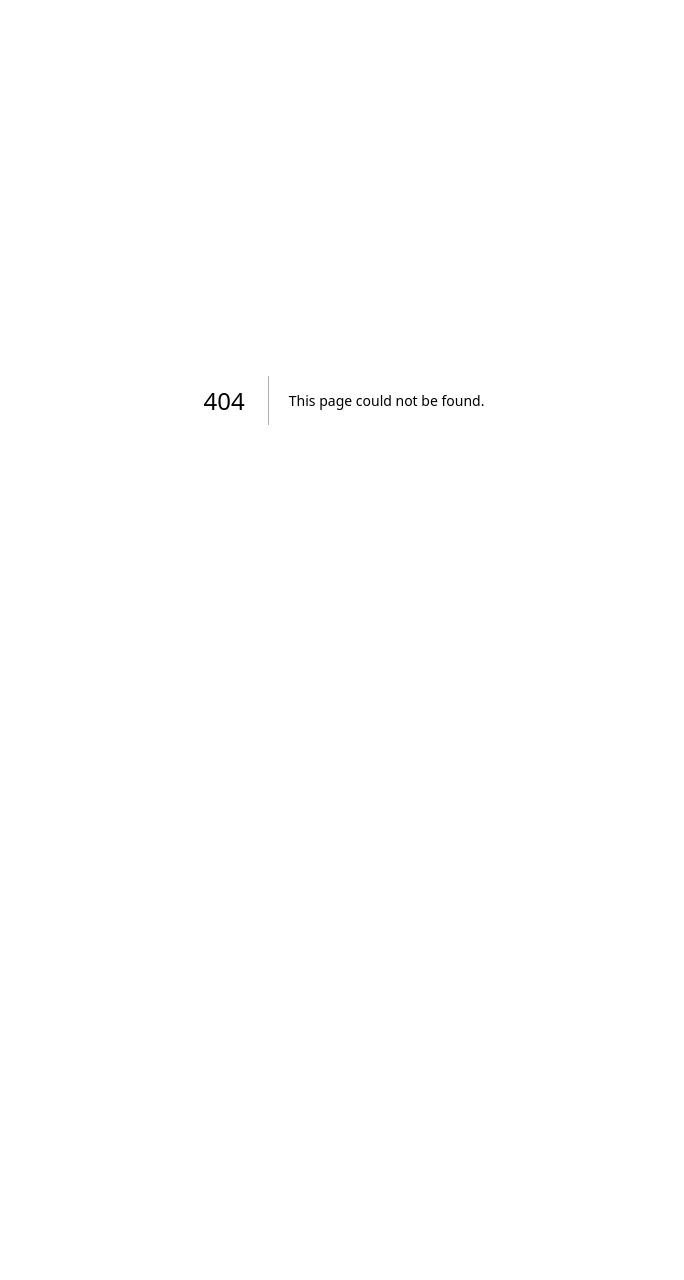
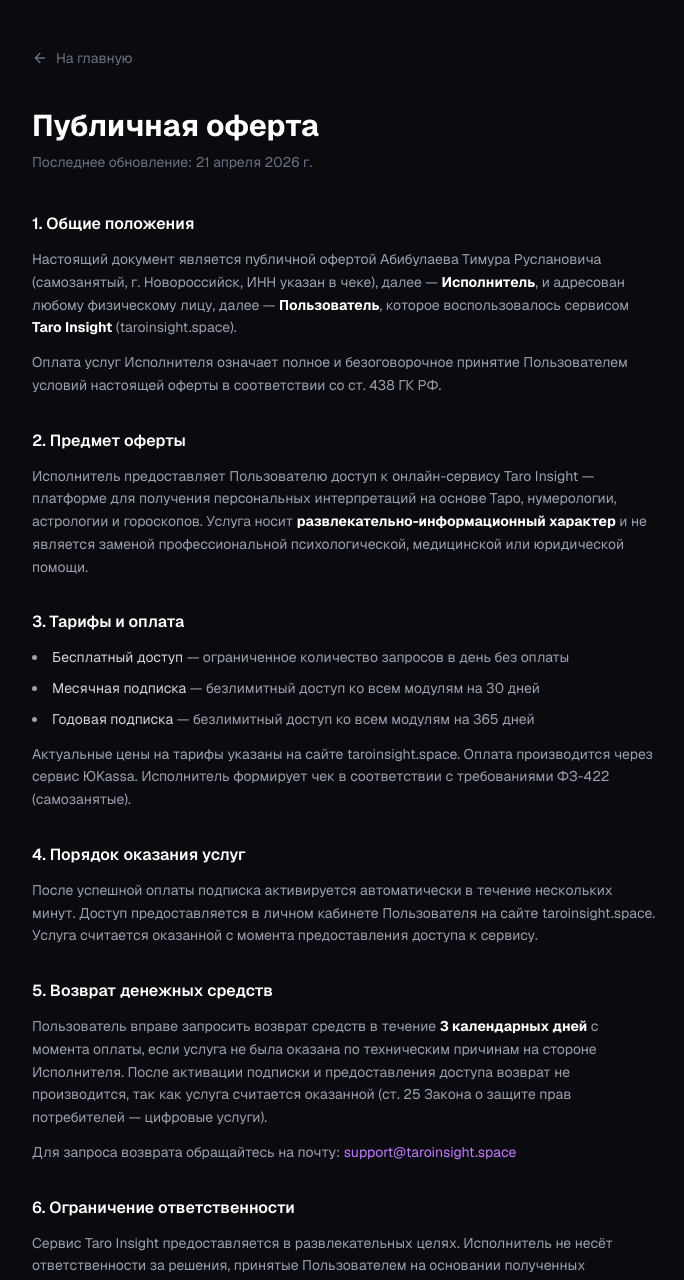
Before and after one commit to BurgerKing201/taro-insight, a Next.js app: page /oferta in a window 1280 px wide. Before the commit this address had no page. Shown: the top 1280 px of the page, without its empty margins (296-980 px from the left). Before the commit the page ends 800 px from the top, so only its background shows below. Built offline with nearby package versions, Linux system fonts and the light colour scheme.

Commit message:
add public offer (oferta) page and footer link

```diff
--- /dev/null
+++ b/src/app/oferta/page.tsx
@@ -0,0 +1,144 @@
+"use client";
+
+import React from "react";
+import { useRouter } from "next/navigation";
+import { ArrowLeft } from "lucide-react";
+
+export default function OfertaPage() {
+  const router = useRouter();
+
+  return (
+    <div className="min-h-screen bg-[#0a0a0f] text-gray-300">
+      <div className="max-w-2xl mx-auto px-6 py-12">
+        <button
+          onClick={() => router.push("/")}
+          className="flex items-center gap-2 text-gray-500 hover:text-gray-300 transition-colors cursor-pointer mb-10 text-sm"
+        >
+          <ArrowLeft className="w-4 h-4" />
+          На главную
+        </button>
+
+        <h1 className="text-3xl font-bold text-white mb-2">Публичная оферта</h1>
+        <p className="text-gray-500 text-sm mb-10">Последнее обновление: 21 апреля 2026 г.</p>
+
+        <div className="space-y-8 text-sm leading-relaxed">
+
+          <section>
+            <h2 className="text-white font-semibold text-base mb-3">1. Общие положения</h2>
+            <p className="text-gray-400">
+              Настоящий документ является публичной офертой Абибулаева Тимура Руслановича
+              (самозанятый, г. Новороссийск, ИНН указан в чеке), далее — <strong className="text-white">Исполнитель</strong>,
+              и адресован любому физическому лицу, далее — <strong className="text-white">Пользователь</strong>,
+              которое воспользовалось сервисом <strong className="text-white">Taro Insight</strong> (taroinsight.space).
+            </p>
+            <p className="text-gray-400 mt-3">
+              Оплата услуг Исполнителя означает полное и безоговорочное принятие Пользователем
+              условий настоящей оферты в соответствии со ст. 438 ГК РФ.
+            </p>
+          </section>
+
+          <section>
+            <h2 className="text-white font-semibold text-base mb-3">2. Предмет оферты</h2>
+            <p className="text-gray-400">
+              Исполнитель предоставляет Пользователю доступ к онлайн-сервису Taro Insight —
+              платформе для получения персональных интерпретаций на основе Таро, нумерологии,
+              астрологии и гороскопов. Услуга носит <strong className="text-white">развлекательно-информационный характер</strong> и
+              не является заменой профессиональной психологической, медицинской или юридической помощи.
+            </p>
+          </section>
+
+          <section>
+            <h2 className="text-white font-semibold text-base mb-3">3. Тарифы и оплата</h2>
+            <ul className="space-y-2 list-disc list-inside text-gray-400">
+              <li><span className="text-gray-300">Бесплатный доступ</span> — ограниченное количество запросов в день без оплаты</li>
+              <li><span className="text-gray-300">Месячная подписка</span> — безлимитный доступ ко всем модулям на 30 дней</li>
+              <li><span className="text-gray-300">Годовая подписка</span> — безлимитный доступ ко всем модулям на 365 дней</li>
+            </ul>
+            <p className="text-gray-400 mt-3">
+              Актуальные цены на тарифы указаны на сайте taroinsight.space.
+              Оплата производится через сервис ЮKassa. Исполнитель формирует чек в соответствии
+              с требованиями ФЗ-422 (самозанятые).
+            </p>
+          </section>
+
+          <section>
+            <h2 className="text-white font-semibold text-base mb-3">4. Порядок оказания услуг</h2>
+            <p className="text-gray-400">
+              После успешной оплаты подписка активируется автоматически в течение нескольких минут.
+              Доступ предоставляется в личном кабинете Пользователя на сайте taroinsight.space.
+              Услуга считается оказанной с момента предоставления доступа к сервису.
+            </p>
+          </section>
+
+          <section>
+            <h2 className="text-white font-semibold text-base mb-3">5. Возврат денежных средств</h2>
+            <p className="text-gray-400">
+              Пользователь вправе запросить возврат средств в течение <strong className="text-white">3 календарных дней</strong> с
+              момента оплаты, если услуга не была оказана по техническим причинам на стороне Исполнителя.
+              После активации подписки и предоставления доступа возврат не производится, так как услуга
+              считается оказанной (ст. 25 Закона о защите прав потребителей — цифровые услуги).
+            </p>
+            <p className="text-gray-400 mt-3">
+              Для запроса возврата обращайтесь на почту:{" "}
+              <a href="mailto:support@taroinsight.space" className="text-purple-400 hover:text-purple-300 transition-colors">
+                support@taroinsight.space
+              </a>
+            </p>
+          </section>
+
+          <section>
+            <h2 className="text-white font-semibold text-base mb-3">6. Ограничение ответственности</h2>
+            <p className="text-gray-400">
+              Сервис Taro Insight предоставляется в развлекательных целях. Исполнитель не несёт
+              ответственности за решения, принятые Пользователем на основании полученных интерпретаций.
+              Исполнитель не гарантирует точность, полноту или применимость результатов раскладов
+              к реальным жизненным ситуациям.
+            </p>
+          </section>
+
+          <section>
+            <h2 className="text-white font-semibold text-base mb-3">7. Персональные данные</h2>
+            <p className="text-gray-400">
+              Обработка персональных данных осуществляется в соответствии с{" "}
+              <a href="/privacy" className="text-purple-400 hover:text-purple-300 transition-colors">
+                Политикой конфиденциальности
+              </a>.
+              Оплачивая услуги, Пользователь даёт согласие на обработку персональных данных
+              в объёме, необходимом для исполнения настоящей оферты.
+            </p>
+          </section>
+
+          <section>
+            <h2 className="text-white font-semibold text-base mb-3">8. Срок действия оферты</h2>
+            <p className="text-gray-400">
+              Оферта вступает в силу с момента размещения на сайте и действует бессрочно.
+              Исполнитель вправе в одностороннем порядке изменить условия оферты, разместив
+              актуальную версию на сайте. Изменения вступают в силу с момента публикации.
+            </p>
+          </section>
+
+          <section>
+            <h2 className="text-white font-semibold text-base mb-3">9. Контакты исполнителя</h2>
+            <ul className="space-y-1 text-gray-400">
+              <li><span className="text-gray-300">Исполнитель:</span> Абибулаев Тимур Русланович</li>
+              <li><span className="text-gray-300">Статус:</span> Самозанятый (плательщик НПД)</li>
+              <li><span className="text-gray-300">Город:</span> Новороссийск</li>
+              <li>
+                <span className="text-gray-300">Email:</span>{" "}
+                <a href="mailto:support@taroinsight.space" className="text-purple-400 hover:text-purple-300 transition-colors">
+                  support@taroinsight.space
+                </a>
+              </li>
+              <li><span className="text-gray-300">Сайт:</span> taroinsight.space</li>
+            </ul>
+          </section>
+
+        </div>
+
+        <div className="mt-12 pt-8 border-t border-white/5 text-center text-gray-600 text-xs">
+          © 2026 Taro Insight. Все права защищены.
+        </div>
+      </div>
+    </div>
+  );
+}
--- a/src/app/page.tsx
+++ b/src/app/page.tsx
@@ -117,6 +117,7 @@
       <footer className="relative z-10 py-6 text-center text-gray-600 text-sm flex items-center justify-center gap-4">
         <span>Taro Insight &copy; {new Date().getFullYear()}</span>
         <a href="/privacy" className="hover:text-gray-400 transition-colors">Политика конфиденциальности</a>
+        <a href="/oferta" className="hover:text-gray-400 transition-colors">Оферта</a>
       </footer>
     </div>
   );
```
